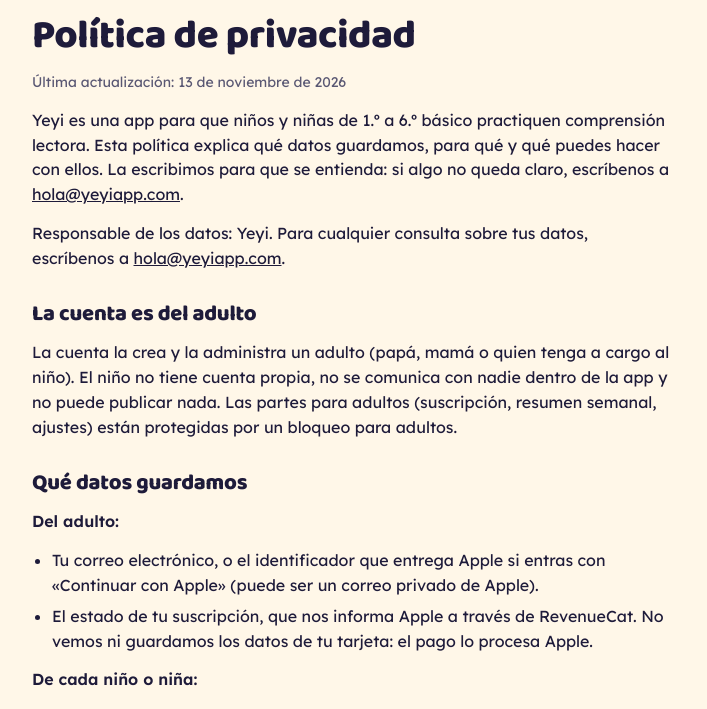
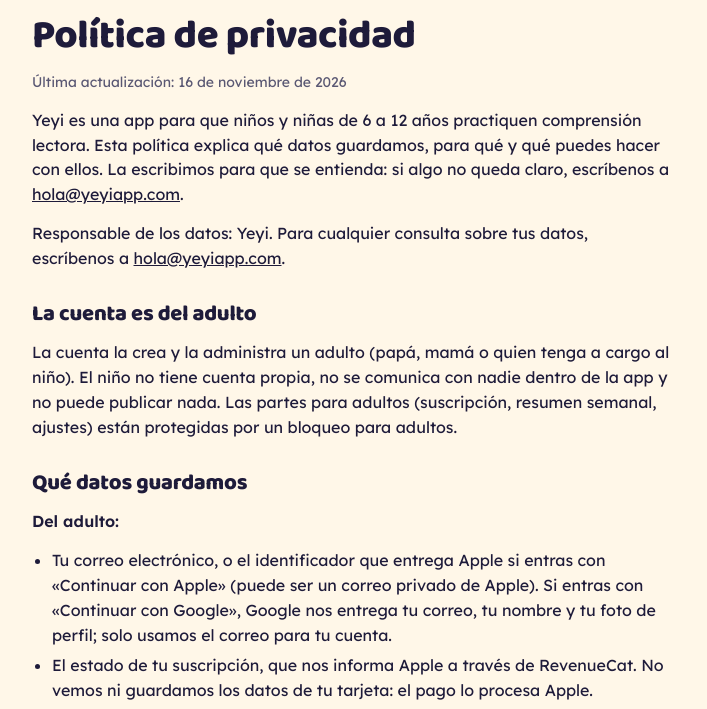
Before and after one commit to Martinrodriguezc/yeyi, a plain HTML site: page landing/privacidad.html in a window 1280 px wide. Shown: the part 77-786 px from the top of the page, without its empty margins (288-995 px from the left). Drawn offline with Linux system fonts and the light colour scheme.

Commit message:
Privacy: sign in with Google, ages 6 to 12
Co-Authored-By: Claude Opus 5.5 <noreply@anthropic.com>

```diff
--- a/landing/privacidad.html
+++ b/landing/privacidad.html
@@ -26,9 +26,9 @@
 <main class="wrap legal">
   <a class="logo" href="/" aria-label="Volver a Yeyi"><span>Yeyı</span><svg class="logo-lupa" viewBox="0 0 24 24" aria-hidden="true"><line x1="14" y1="9" x2="21" y2="2" stroke="#FF5A3C" stroke-width="3" stroke-linecap="round"/><circle cx="10" cy="13" r="6" fill="#FFC530" stroke="#1E1B3A" stroke-width="2.5"/></svg></a>
   <h1>Política de privacidad</h1>
-  <p class="meta">Última actualización: 13 de noviembre de 2026</p>
+  <p class="meta">Última actualización: 16 de noviembre de 2026</p>
 
-  <p>Yeyi es una app para que niños y niñas de 1.º a 6.º básico practiquen comprensión lectora. Esta política explica qué datos guardamos, para qué y qué puedes hacer con ellos. La escribimos para que se entienda: si algo no queda claro, escríbenos a <a href="mailto:hola@yeyiapp.com">hola@yeyiapp.com</a>.</p>
+  <p>Yeyi es una app para que niños y niñas de 6 a 12 años practiquen comprensión lectora. Esta política explica qué datos guardamos, para qué y qué puedes hacer con ellos. La escribimos para que se entienda: si algo no queda claro, escríbenos a <a href="mailto:hola@yeyiapp.com">hola@yeyiapp.com</a>.</p>
   <p>Responsable de los datos: Yeyi. Para cualquier consulta sobre tus datos, escríbenos a <a href="mailto:hola@yeyiapp.com">hola@yeyiapp.com</a>.</p>
 
   <h2>La cuenta es del adulto</h2>
@@ -37,7 +37,7 @@
   <h2>Qué datos guardamos</h2>
   <p><strong>Del adulto:</strong></p>
   <ul>
-    <li>Tu correo electrónico, o el identificador que entrega Apple si entras con «Continuar con Apple» (puede ser un correo privado de Apple).</li>
+    <li>Tu correo electrónico, o el identificador que entrega Apple si entras con «Continuar con Apple» (puede ser un correo privado de Apple). Si entras con «Continuar con Google», Google nos entrega tu correo, tu nombre y tu foto de perfil; solo usamos el correo para tu cuenta.</li>
     <li>El estado de tu suscripción, que nos informa Apple a través de RevenueCat. No vemos ni guardamos los datos de tu tarjeta: el pago lo procesa Apple.</li>
   </ul>
   <p><strong>De cada niño o niña:</strong></p>
@@ -69,6 +69,7 @@
     <li><strong>PostHog</strong> (medición de uso, servidores en Estados Unidos): recibe el identificador de tu cuenta en Yeyi, el modelo del teléfono, la versión de iOS y de la app, y lo que pasa en la app: pantallas abiertas, lecturas empezadas y terminadas, si cada pregunta se respondió a la primera o con ayuda, el curso, el nivel y los temas. <strong>En los eventos no recibe el nombre del niño, tu correo ni tu dirección IP</strong>. También graba algunas sesiones para ver dónde se traba la app: la grabación muestra las pantallas como se ven (las lecturas, las preguntas, los botones y dónde se toca), así que puede aparecer el nombre de pila del niño en los textos de la app. Lo que se escribe (el nombre al crearlo, tu correo y cualquier texto) y tu correo en pantalla salen tapados, y la pantalla de pago de Apple nunca se graba. Solo el equipo de Yeyi ve las grabaciones y no se usan para publicidad. Guardamos estos datos hasta 12 meses, y las grabaciones solo 30 días.</li>
     <li><strong>Meta</strong> (medición de anuncios en Instagram y Facebook): recibe que la app se abrió, que el adulto creó una cuenta y, a través de Apple, si empezó la prueba gratis o pagó la suscripción, junto con el modelo del teléfono y la versión de iOS. Si el adulto lo permite cuando iOS se lo pregunta (después de crear la cuenta), también recibe el identificador de publicidad del iPhone. <strong>No recibe el nombre del niño, su curso, sus lecturas ni sus respuestas, ni tu correo.</strong> Puedes cambiar ese permiso en Ajustes &gt; Privacidad y seguridad &gt; Rastreo. Meta trata estos datos según su <a href="https://www.facebook.com/privacy/policy/" target="_blank" rel="noopener">política de privacidad</a>.</li>
     <li><strong>Apple</strong>: inicio de sesión con Apple y pagos, según su propia política.</li>
+    <li><strong>Google</strong>: inicio de sesión con Google, si lo eliges. Google sabe que entraste a Yeyi con tu cuenta, según su <a href="https://policies.google.com/privacy" target="_blank" rel="noopener">política de privacidad</a>. No le enviamos nada sobre el niño.</li>
   </ul>
   <p>Algunos de estos proveedores están fuera de Chile. Les exigimos tratar los datos solo para prestarnos el servicio.</p>
 
```
